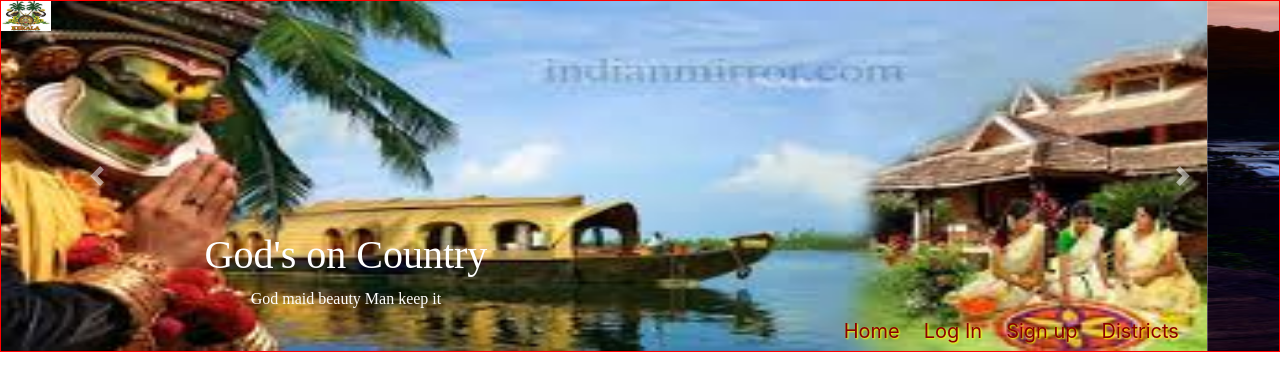
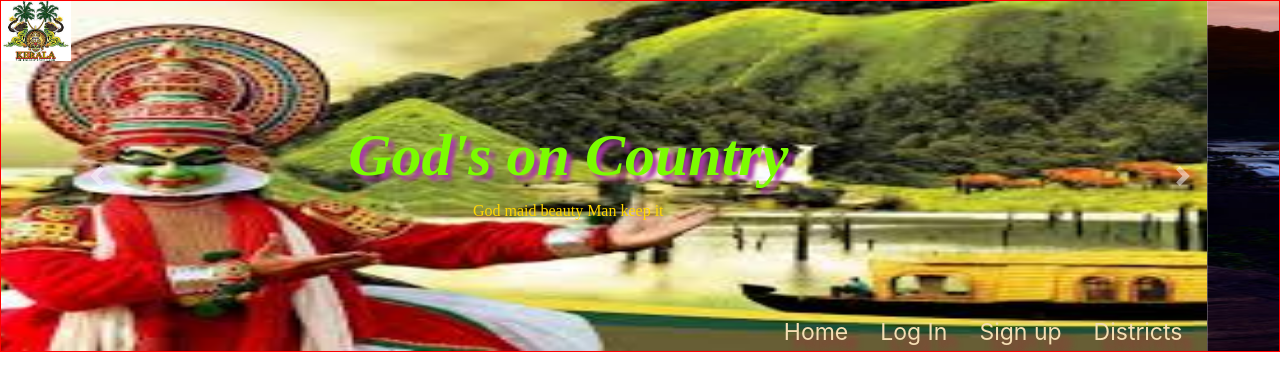
Before and after one commit to anju-suresh/keralaTourism, a plain HTML site: page index.html in a window 1280 px wide. Drawn offline with nearby package versions, Linux system fonts and the light colour scheme; a web font is replaced by a local one.

Commit message:
up tologin image

```diff
--- a/index.html
+++ b/index.html
@@ -18,9 +18,9 @@
             <!-- <div class="col col-12 col-sm-12"> -->
                 <div class="caros">
                     <div id="carouselExampleControls" class="carousel slide" data-ride="carousel">
-                        <div class="carousel-inner">
+                        <div class="carousel-inner" role="listbox">
                             <div class="carousel-item active">
-                                <img class="w-100" src="image/k3.jpg" alt="First slide" height="350px" width="auto">
+                                <img class="w-100" src="image/l3.jpg" alt="First slide" height="350px" width="auto">
                                 <div class="carousel-caption d-md-block mainhead">
                                     <h1>God's on Country</h1>
                                     <p>God maid beauty Man keep it</p>
@@ -28,28 +28,28 @@
                             </div>
                             <div class="carousel-item">
                                 <img class="d-block w-100" src="image/img-7.jpg" alt="fifth slide" height="350px" width="auto">
-                                <div class="carousel-caption float-left d-md-block">
+                                <div class="carousel-caption float-left d-md-block caption">
                                     <h2>Athirappilly Water Falls</h2>
                                     <h5> Thrissur</h5>
                                 </div>
                             </div>
                             <div class="carousel-item">
                                 <img class="d-block w-100" src="image/koci.jpg" alt="Second slide" height="350px" width="auto">
-                                <div class="carousel-caption float-left d-md-block">
+                                <div class="carousel-caption float-left d-md-block caption">
                                     <h2>Chennavala</h2>
                                     <h5>Fort-Kochi</h5>
                                 </div>
                             </div>
                             <div class="carousel-item">
                                 <img class="d-block w-100" src="image/Illikkal-kallu.jpg" alt="Third slide" height="350px" width="auto">
-                                <div class="carousel-caption float-left d-md-block">
+                                <div class="carousel-caption float-left d-md-block caption">
                                     <h2>Illikkal Kallu</h2>
                                     <h5>Kottayam</h5>
                                 </div>
                             </div>
                             <div class="carousel-item">
                                 <img class="d-block w-100" src="image/Alleppey.jpg" alt="fourth slide" height="350px" width="auto">
-                                <div class="carousel-caption float-left d-md-block">
+                                <div class="carousel-caption float-left d-md-block caption">
                                     <h2 id="p1">Houseboat</h2>
                                     <h5 id="p2">Alappuzha</h5>
                                 </div>
@@ -59,7 +59,7 @@
                                     <a href="#home">Home</a>
                                     <a href="#news">Log In</a>
                                     <a href="#contact">Sign up</a>
-                                    <a href="#about">Districts</a>
+                                    <a href="#contact">Districts</a>
                                 </div>
                             </div>
                             <div class="logo">
@@ -75,7 +75,7 @@
                         <span class="sr-only">Next</span>
                         </a>
                     </div>
-                    </div>
+                </div>
 
             <!-- </div> -->
         <!-- </div>
--- a/style.css
+++ b/style.css
@@ -12,20 +12,34 @@
     background-position:fixed;
     border:1px solid red;
 }
-.carousel-caption{
+ .mainhead{
+    /* text-align:top; */
+    max-width:900px;
+    left:90%;
+    top: 28%;
+    right:0px;
+    bottom: 50%;
 
-    text-align: botttom left;
+}
+.mainhead p{
+    font-family:"Sofia";
+    color: gold ;
+}
+.mainhead h1{
+    font-family: 'Oleo Script Swash Caps';
+    text-shadow: 5px 5px 4px rgb(168, 56, 168);
+    color: lawngreen;
+    font-style: oblique;
+    font-weight: bold;
+    font-size: 60px;
+}
+.caption{
+    text-align: bottom left;
     max-width: 450px;
     bottom:0px;
     right:80%;
     top:60%;
     font-family:"Sofia";
-}
-.carousel-caption h1{
-    text-align:center;
-    max-width:1000px;
-    font-family:"Sofia";
-
 }
 .carousel-caption h5{
     font-family: 'Oleo Script Swash Caps';
@@ -44,8 +58,8 @@
 }
 .logo img{
     position: absolute;
-    height: 30px;
-    width: 50px;
+    height: 60px;
+    width: 70px;
     margin-left:0px;
     margin-right: 10%;
     margin-top: 0px; /*23.4%*/
@@ -54,18 +68,27 @@
 }
 .contain{
     position: absolute;
-    margin-left:65%;
-    margin-top:305px;
+    margin-left:60%;
+    margin-top:300px;
     margin-right:0px;
     width: auto;
   }
 
 .topnav a{
     float:left;
-    color:darkred;
-    font-size: 20px;
-    text-shadow: 1px 1px 2px yellow;
+    color: wheat;
+    font-size: 23px;
+    text-shadow: 10px 10px 6px rgb(148, 57, 57);
     text-align: center;
-    padding: 10px 12px;
+    padding: 14px 16px;
     text-decoration: none;
-  }
+}
+/* .carousel-bullet li{
+    list-style-type: circle;
+    display: flex;
+  } */
+  .carousel-indicators li {
+    width: 10px;
+    height: 10px;
+    border-radius: 100%;
+}
--- /dev/null
+++ b/style1.css
@@ -0,0 +1,8 @@
+*{
+        margin:0px;
+        padding:0px;
+}
+body{
+    background-image: url("image/l3.jpg");
+    background-size: cover;
+}
```
Also changed, not shown: Loigin.html (+1 -0 lines), image/images.jpg, image/k11_edited.jpg (added), image/kathak.jpg (added), image/l1.jpg (added), image/l2.jpg (added), image/l3.jpg (added), image/l4.jpg (added), image/login.jpg (added).
